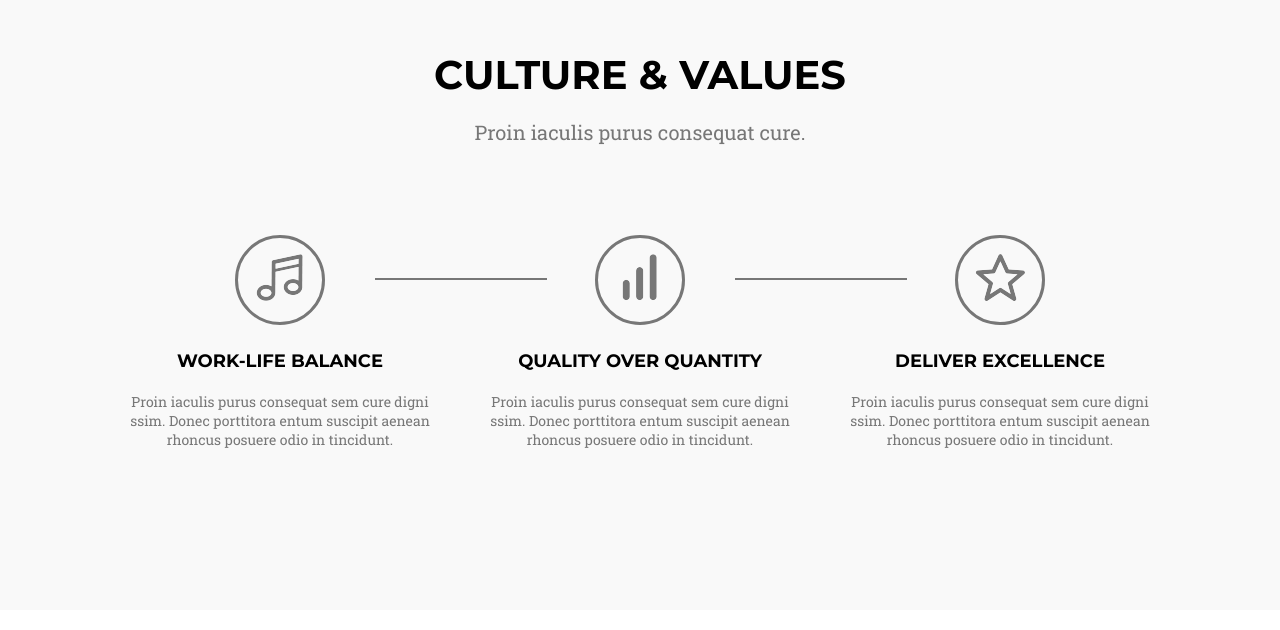
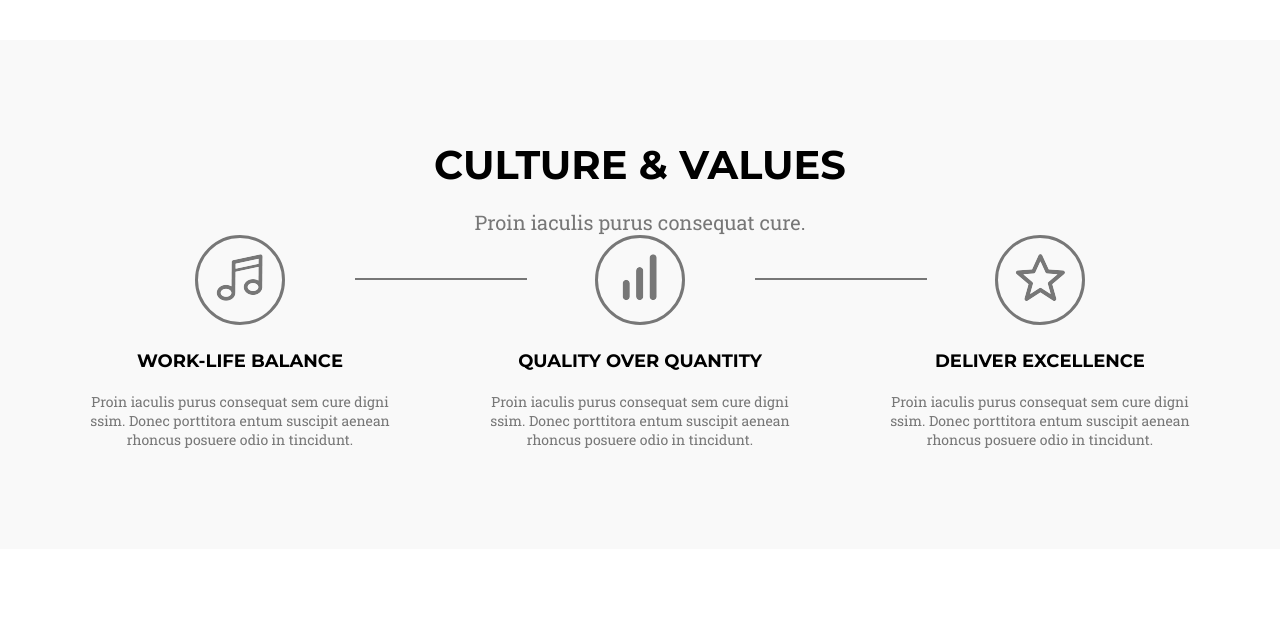
Before and after one commit to JKarkosza/WeeklyDevChallange, a website: page index.html in a window 1280 px wide. Shown: the part 2870-3500 px from the top of the page. Drawn offline with Linux system fonts and the light colour scheme.

Commit message:
culture fixed

```diff
--- a/index.html
+++ b/index.html
@@ -130,26 +130,26 @@
   </section>
   <section id="culture">
     <div class="row container">
-      <div class="culture__header">
+      <div class="col-12 culture__header">
         <h2>culture & values</h2>
         <p>Proin iaculis purus consequat cure.</p>
       </div>
       <div class="row container culture__content">
-        <div>
+        <div class="col-4">
           <div class="culture__content__icon"><img src="./images/icons/note.png" alt="note"></div>
           <div class="culture__content__text">
             <h3>Work-Life Balance</h3>
             <p>Proin iaculis purus consequat sem cure digni ssim. Donec porttitora entum suscipit aenean rhoncus posuere odio in tincidunt. </p>
           </div>
         </div>
-        <div>
+        <div class="col-4">
           <div class="culture__content__icon--middle"><img src="./images/icons/signal.png" alt="signal"></div>
           <div class="culture__content__text">
             <h3>Quality Over Quantity</h3>
             <p>Proin iaculis purus consequat sem cure digni ssim. Donec porttitora entum suscipit aenean rhoncus posuere odio in tincidunt. </p>
           </div>
         </div>
-        <div>
+        <div class="col-4">
           <div class="culture__content__icon"><img src="./images/icons/star.png" alt="star"></div>
           <div class="culture__content__text">
             <h3>Deliver Excellence</h3>
--- a/scss/partials/_culture.scss
+++ b/scss/partials/_culture.scss
@@ -1,5 +1,5 @@
 #culture {
-  height: 660px;
+  max-height: 660px;
   background: rgb(249,249,249);
 }
 
@@ -22,9 +22,6 @@
 
 .culture__content {
   margin-top: 90px;
-  display: flex;
-  flex-direction: row;
-  justify-content: space-around;
   >div {
     display: flex;
     flex-direction: column;
@@ -55,7 +52,7 @@
     border: 1px solid #777777;
     position: absolute;
     top: 40px;
-    right: -225px;
+    right: -245px;
   }
   &::before {
     content: '';
@@ -64,13 +61,14 @@
     border: 1px solid #777777;
     position: absolute;
     top: 40px;
-    right: 135px;
+    right: 155px;
   }
 }
 
 .culture__content__text {
   max-width: 300px;
   text-align: center;
+  margin-bottom: 100px;
   h3 {
     font-family: $mainFont;
     font-size: 18px;
```
Also changed, not shown: src/main.css.
